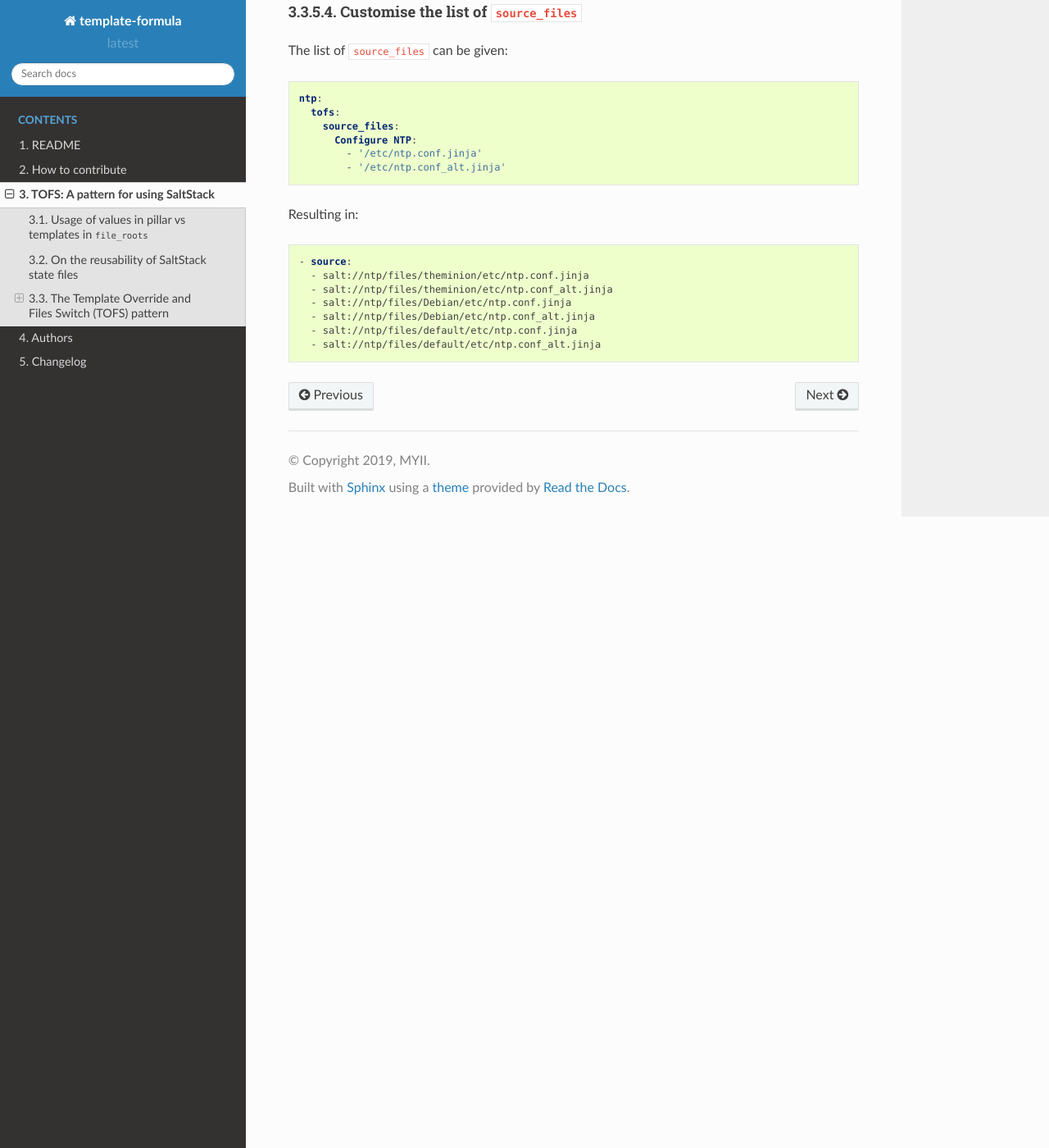
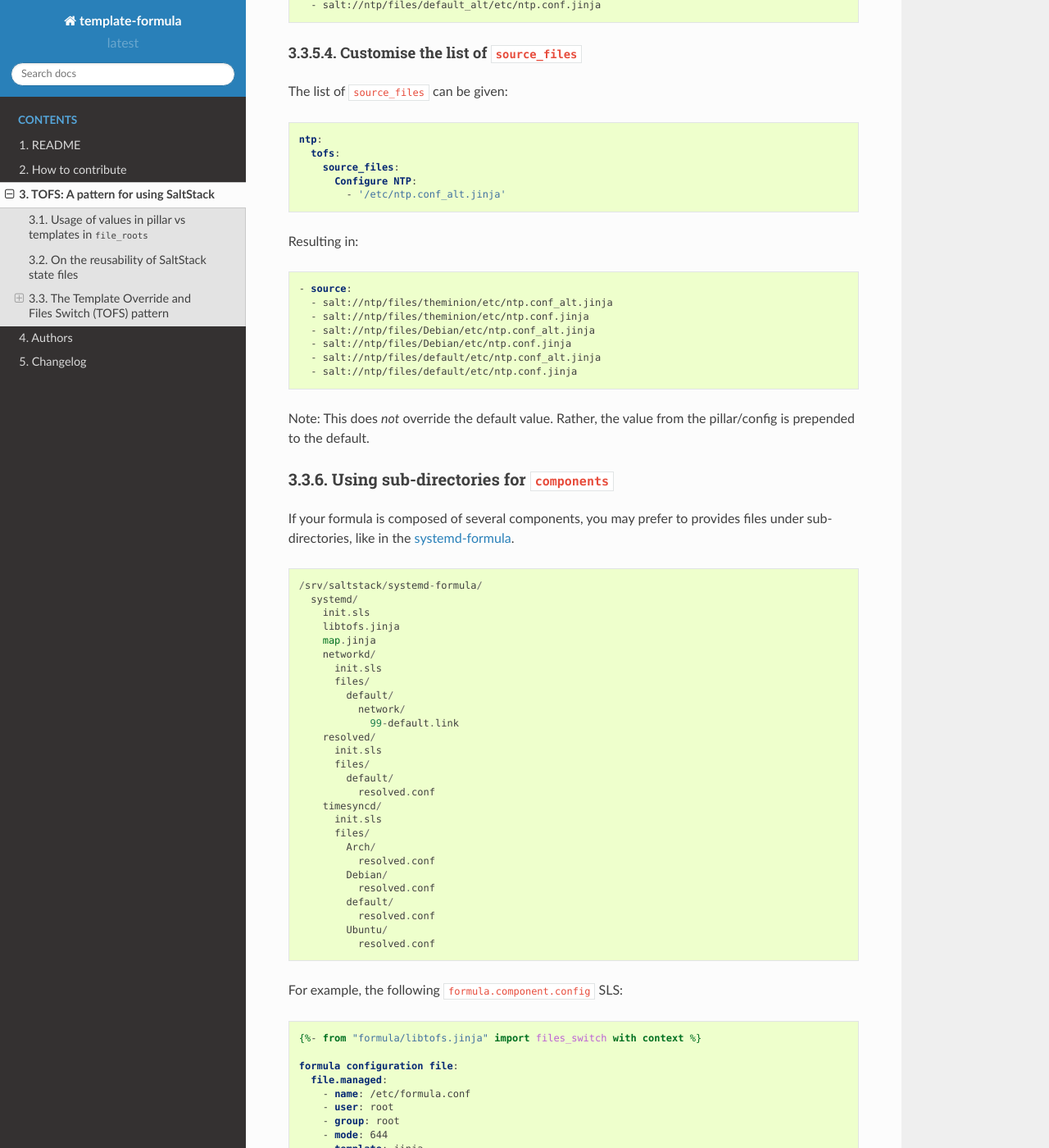
Before and after one commit to saltstack-formulas/kubernetes-formula, a Sphinx documentation site: the page built from docs/TOFS_pattern.rst, in a window 1280 px wide and 1400 px high, scrolled down 8950 px. Shown: the whole window at 82% size. Built offline with Sphinx 7.4.7 and the Read the Docs theme 2.0.0, drawn with Linux system fonts in a browser that asks for light colours; some of the changed text lies outside the part shown.

```diff
--- a/docs/TOFS_pattern.rst
+++ b/docs/TOFS_pattern.rst
@@ -39,7 +39,7 @@ Using SaltStack is a simple and effective way to implement configuration managem
 
 To avoid this situation we can use the `pillar mechanism <http://docs.saltstack.com/en/latest/topics/pillar/>`_, which is designed to provide controlled access to data from the minions based on some selection rules. As pillar data could be easily integrated in the `Jinja <http://docs.saltstack.com/en/latest/topics/tutorials/pillar.html>`_ templates, it is a good mechanism to store values to be used in the final rendering of state files and templates.
 
-There are a variety of approaches on the usage of pillar and templates as seen in the `saltstack-formulas <https://github.com/saltstack-formulas>`_' repositories. `Some <https://github.com/saltstack-formulas/nginx-formula/pull/18>`_ `developments <https://github.com/saltstack-formulas/php-formula/pull/14>`_ stress the initial purpose of pillar data into a storage for most of the possible variables for a determined system configuration. This, in my opinion, is shifting too much load from the original template files approach. Adding up some `non-trivial Jinja <https://github.com/spsoit/nginx-formula/blob/81de880fe0276dd9488ffa15bc78944c0fc2b919/nginx/ng/files/nginx.conf>`_ code as essential part of composing the state file definitely makes SaltStack state files (hence formulas) more difficult to read. The extreme of this approach is that we could end up with a new render mechanism, implemented in Jinja, storing everything needed in pillar data to compose configurations. Additionally, we are establishing a strong dependency with the Jinja renderer.
+There are a variety of approaches on the usage of pillar and templates as seen in the `saltstack-formulas <https://github.com/saltstack-formulas>`_' repositories. `Some <https://github.com/saltstack-formulas/nginx-formula/pull/18>`_ `developments <https://github.com/saltstack-formulas/php-formula/pull/14>`_ stress the initial purpose of pillar data into a storage for most of the possible variables for a determined system configuration. This, in my opinion, is shifting too much load from the original template files approach. Adding up some `non-trivial Jinja <https://github.com/saltstack-formulas/nginx-formula/blob/f74254c07e188bd448eaf1c5f9c802d78c4c005e/nginx/files/default/nginx.conf>`_ code as essential part of composing the state file definitely makes SaltStack state files (hence formulas) more difficult to read. The extreme of this approach is that we could end up with a new render mechanism, implemented in Jinja, storing everything needed in pillar data to compose configurations. Additionally, we are establishing a strong dependency with the Jinja renderer.
 
 In opposition to the *put the code in file_roots and the data in pillars* approach, there is the *pillar as a store for a set of key-values* approach. A full-blown configuration file abstracted in pillar and jinja is complicated to develop, understand and maintain. I think a better and simpler approach is to keep a configuration file templated using just a basic (non-extensive but extensible) set of pillar values.
 
@@ -325,6 +325,7 @@ We can simplify the ``conf.sls`` with the new ``files_switch`` macro to use in t
 
 
 * This uses ``config.get``, searching for ``ntp:tofs:source_files:Configure NTP`` to determine the list of template files to use.
+* If this returns a result, the default of ``['/etc/ntp.conf.jinja']`` will be appended to it.
 * If this does not yield any results, the default of ``['/etc/ntp.conf.jinja']`` will be used.
 
 In ``libtofs.jinja``, we define this new macro ``files_switch``.
@@ -426,7 +427,6 @@ The list of ``source_files`` can be given:
      tofs:
        source_files:
          Configure NTP:
-           - '/etc/ntp.conf.jinja'
            - '/etc/ntp.conf_alt.jinja'
 
 Resulting in:
@@ -434,9 +434,85 @@ Resulting in:
 .. code-block:: sls
 
          - source:
+           - salt://ntp/files/theminion/etc/ntp.conf_alt.jinja
            - salt://ntp/files/theminion/etc/ntp.conf.jinja
-           - salt://ntp/files/theminion/etc/ntp.conf_alt.jinja
+           - salt://ntp/files/Debian/etc/ntp.conf_alt.jinja
            - salt://ntp/files/Debian/etc/ntp.conf.jinja
-           - salt://ntp/files/Debian/etc/ntp.conf_alt.jinja
+           - salt://ntp/files/default/etc/ntp.conf_alt.jinja
            - salt://ntp/files/default/etc/ntp.conf.jinja
-           - salt://ntp/files/default/etc/ntp.conf_alt.jinja
+
+Note: This does *not* override the default value.
+Rather, the value from the pillar/config is prepended to the default.
+
+Using sub-directories for ``components``
+^^^^^^^^^^^^^^^^^^^^^^^^^^^^^^^^^^^^^^^^
+
+If your formula is composed of several components, you may prefer to provides files under sub-directories, like in the `systemd-formula <https://github.com/saltstack-formulas/systemd-formula>`_.
+
+.. code-block::
+
+   /srv/saltstack/systemd-formula/
+     systemd/
+       init.sls
+       libtofs.jinja
+       map.jinja
+       networkd/
+         init.sls
+         files/
+           default/
+             network/
+               99-default.link
+       resolved/
+         init.sls
+         files/
+           default/
+             resolved.conf
+       timesyncd/
+         init.sls
+         files/
+           Arch/
+             resolved.conf
+           Debian/
+             resolved.conf
+           default/
+             resolved.conf
+           Ubuntu/
+             resolved.conf
+
+For example, the following ``formula.component.config`` SLS:
+
+.. code-block:: sls
+
+   {%- from "formula/libtofs.jinja" import files_switch with context %}
+
+   formula configuration file:
+     file.managed:
+       - name: /etc/formula.conf
+       - user: root
+       - group: root
+       - mode: 644
+       - template: jinja
+       - source: {{ files_switch(['formula.conf'],
+                                 lookup='formula',
+                                 use_subpath=True
+                    )
+                 }}
+
+will be rendered on a ``Debian`` minion named ``salt-formula.ci.local`` as:
+
+.. code-block:: sls
+
+   formula configuration file:
+     file.managed:
+       - name: /etc/formula.conf
+       - user: root
+       - group: root
+       - mode: 644
+       - template: jinja
+       - source:
+         - salt://formula/component/files/salt-formula.ci.local/formula.conf
+         - salt://formula/component/files/Debian/formula.conf
+         - salt://formula/component/files/default/formula.conf
+         - salt://formula/files/salt-formula.ci.local/formula.conf
+         - salt://formula/files/Debian/formula.conf
+         - salt://formula/files/default/formula.conf
```
Also changed, not shown: docs/README.rst (+22 -22 lines), .rubocop.yml, .travis.yml, 7 other files.
